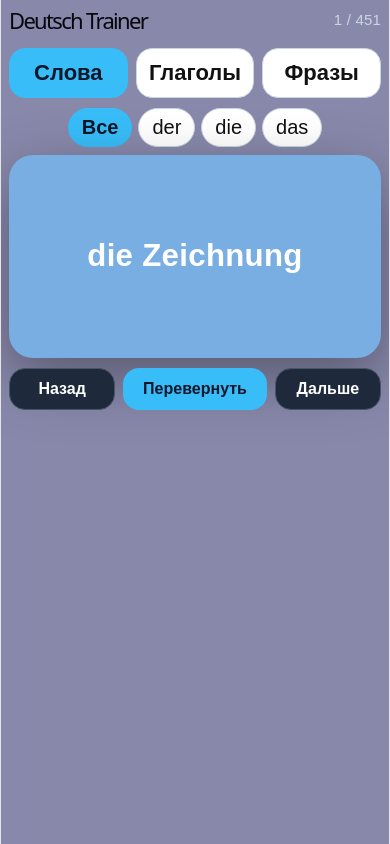
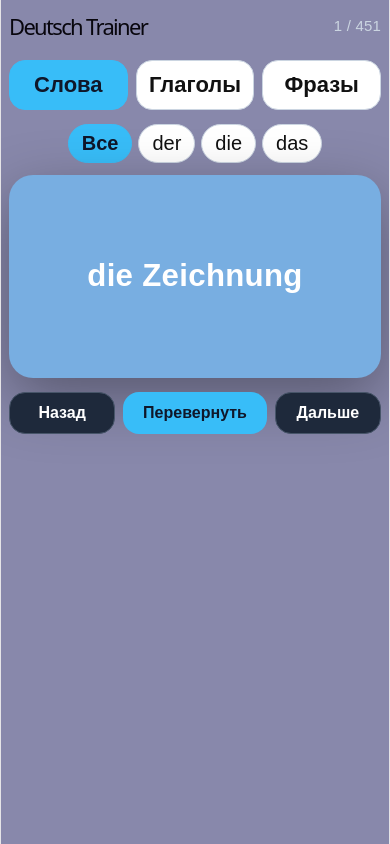
Before and after one commit to Anastasiia21/deutsch-trainer, a React (Vite) app: page / in a window 390 px wide. Built offline with nearby package versions, Linux system fonts and the light colour scheme.

Commit message:
fix: add mobile spacing

```diff
--- a/src/App.jsx
+++ b/src/App.jsx
@@ -592,12 +592,12 @@ activeLevelButton: {
 
 phonePage: {
   minHeight: "100dvh",
-  padding: "8px 8px 10px",
+  padding: "14px 8px 18px",
   overflowY: "hidden",
 },
 
 phoneHeader: {
-  margin: "0 auto 8px",
+  margin: "0 auto 12px",
 },
 
 phoneTitle: {
@@ -610,7 +610,7 @@ phoneCounter: {
 },
 
 phoneModeButtons: {
-  margin: "8px auto 10px",
+  margin: "10px auto 14px",
   gap: 8,
 },
 
@@ -621,12 +621,12 @@ phoneModeButton: {
 },
 
 phoneArticleButtons: {
-  margin: "0 auto 8px",
+  margin: "0 auto 12px",
   gap: 6,
 },
 
 phoneLevelButtons: {
-  margin: "0 auto 8px",
+  margin: "0 auto 12px",
   gap: 6,
   flexWrap: "nowrap",
 },
@@ -697,7 +697,7 @@ phoneExampleRu: {
 },
 
 phoneButtons: {
-  margin: "10px auto 0",
+  margin: "14px auto 0",
   gap: 8,
 },
 
```
